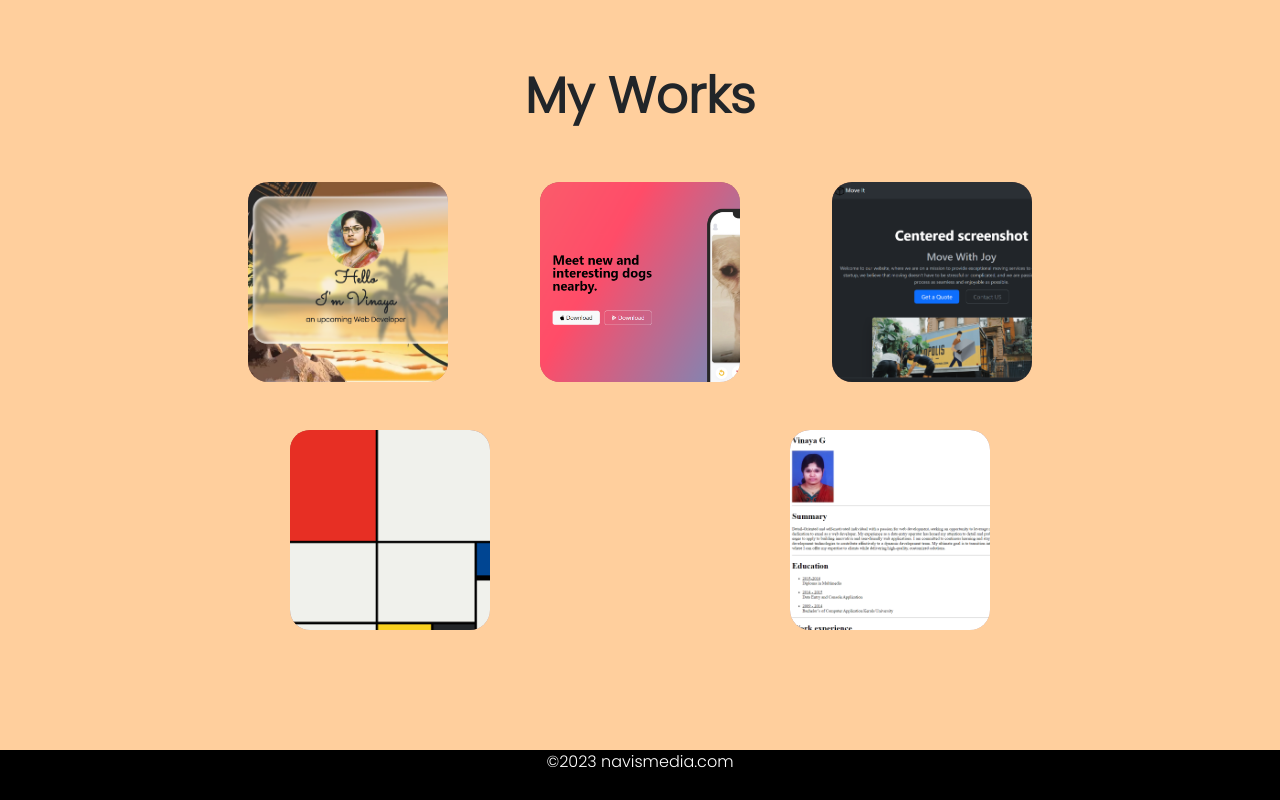
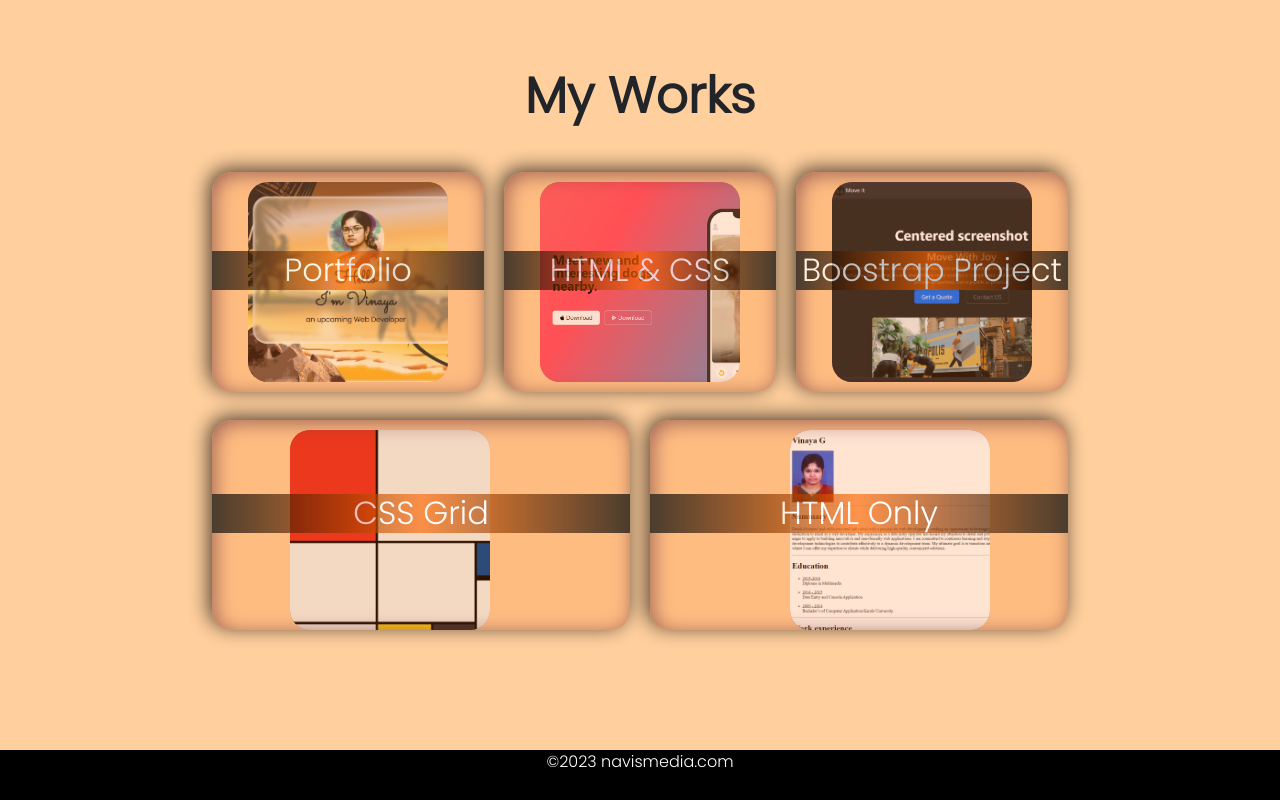
Before and after one commit to navi-hub-14/vinaya-portfolio, a plain HTML site: page index.html in a window 1280 px wide. Shown: the part 2192-2992 px from the top of the page. Drawn offline with nearby package versions, Linux system fonts and the light colour scheme.

Commit message:
portfolio update 4

```diff
--- a/style.css
+++ b/style.css
@@ -267,7 +267,7 @@ box-shadow: inset 3px 3px 20px rgb(122, 58, 58);
     top: 0; left: 0;
    border-radius: 20px;
    padding-bottom: 15px;
-    opacity: 0;
+    opacity: 0.7;
     box-shadow:inset 3px 3px 20px rgb(122, 58, 58),
                 -3px -3px 20px black;
 
```
